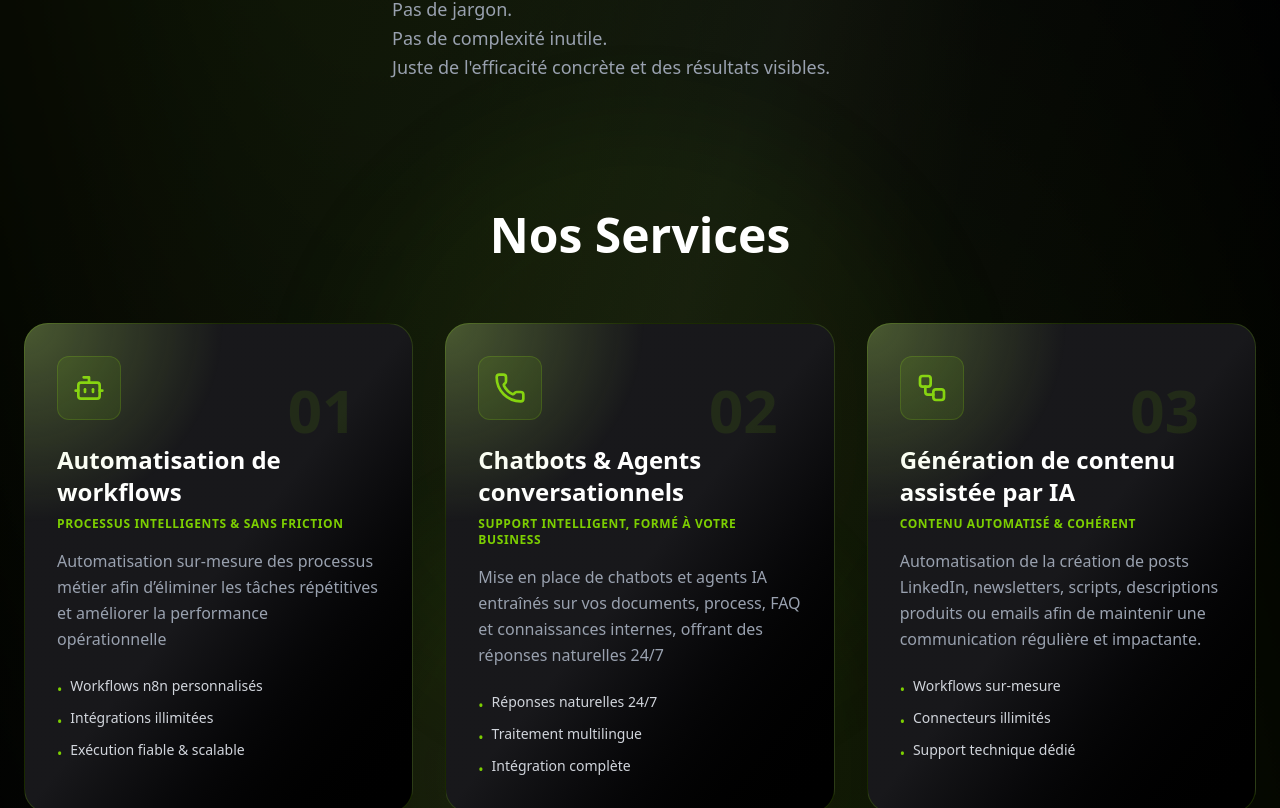
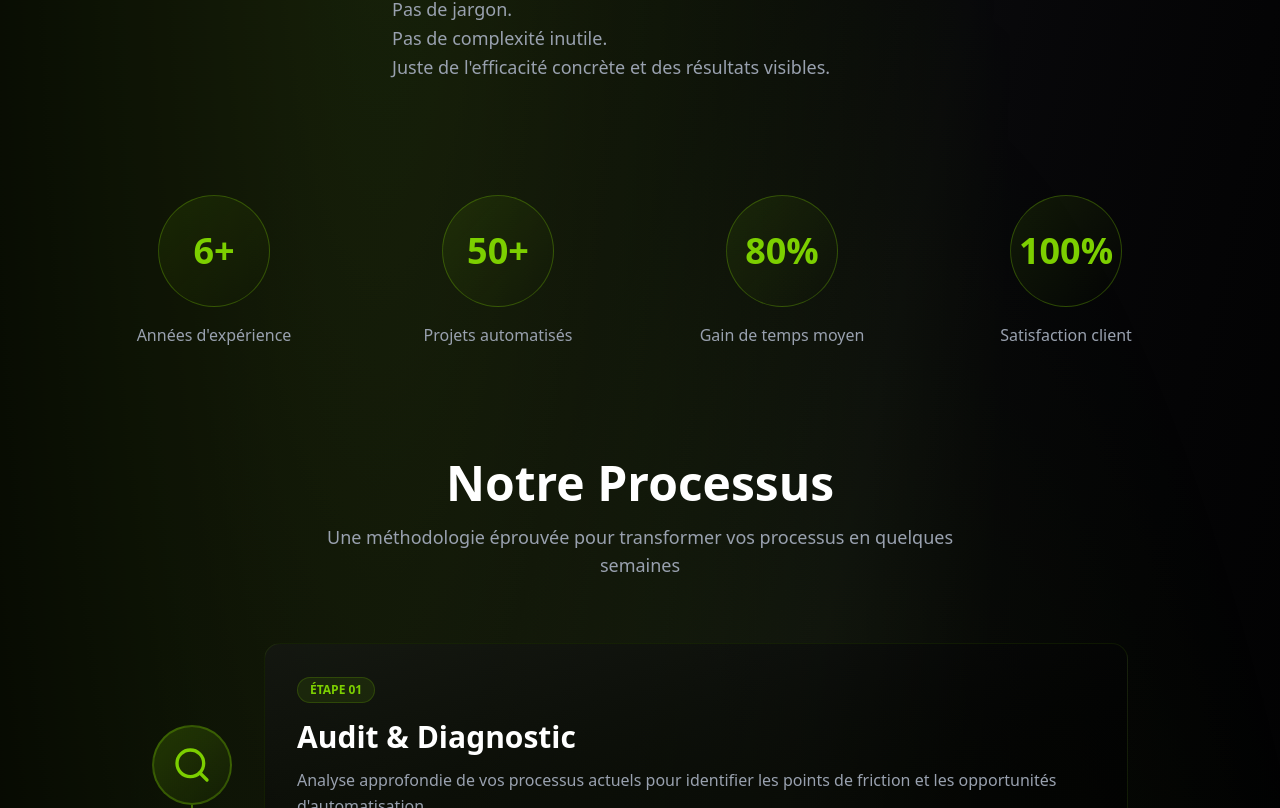
Before and after one commit to callo13/inferia, a React (Vite) app: page / in a window 1280 px wide. Shown: the part 1372-2180 px from the top of the page. Built offline with nearby package versions, Linux system fonts and the light colour scheme.

Commit message:
Add 2 sections

```diff
--- a/src/App.jsx
+++ b/src/App.jsx
@@ -30,6 +30,8 @@ function App() {
         <Header />
         <Hero />
         <About />
+        <StatsSection />
+        <Process />
         <Services />
         <CTA />
         <Footer />
```
